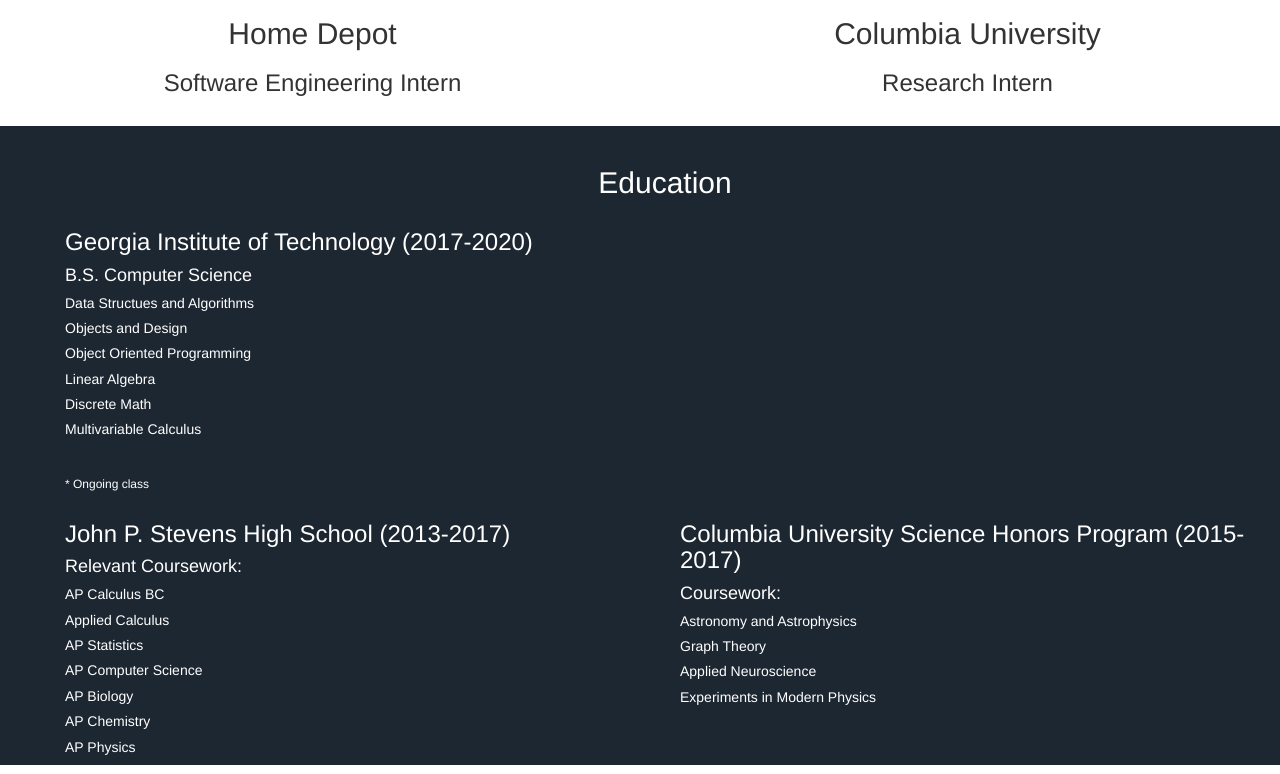
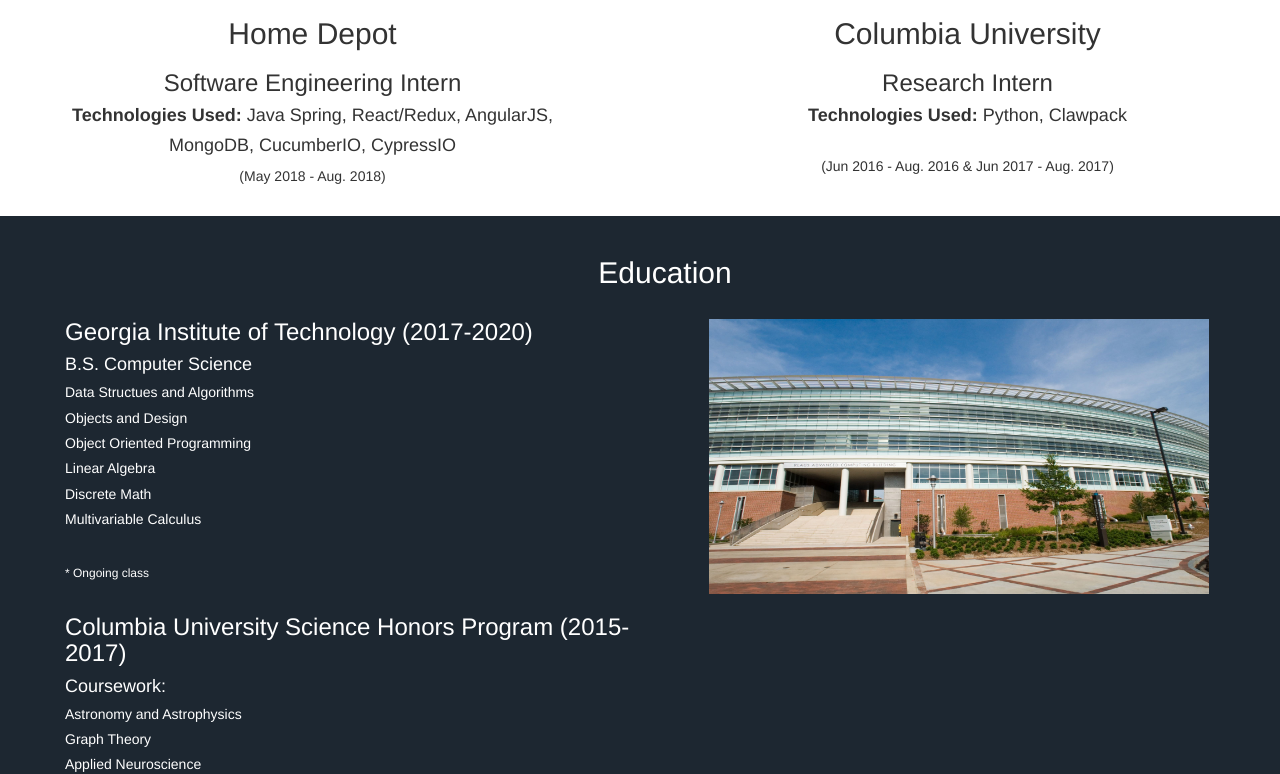
Before and after one commit to ArnabDey/ArnabDey.github.io, a plain HTML site: page index.html in a window 1280 px wide. Shown: the part 1451-2225 px from the top of the page. Drawn offline with nearby package versions, Linux system fonts and the light colour scheme.

Commit message:
Updated education section

```diff
--- a/index.html
+++ b/index.html
@@ -83,12 +83,18 @@
 				    <div class ="col-xs-6 experienceContent">
 						<img src = "images/home-depot-logo.png" alt = "Home Depot" id = "links" height = "100" width = "100">
 						<h2> Home Depot </h2>
-						<h3> Software Engineering Intern </h3>
+						<h3> Software Engineering Intern</h3>
+						<h4> <strong> Technologies Used: </strong> Java Spring, React/Redux, AngularJS, </h4>
+						<h4> MongoDB, CucumberIO, CypressIO</h4>
+						<p>(May 2018 - Aug. 2018) </p>
 					</div>
 					<div class = "col-xs-6 experienceContent">
 						<img src = "images/columbia-logo.png" alt = "Home Depot" id = "links" height = "100" width = "200">
 						<h2> Columbia University </h2>
-						<h3> Research Intern </h3>
+						<h3> Research Intern</h3>
+						<h4> <strong> Technologies Used: </strong>Python, Clawpack </h4>
+						<br/>
+						<p>(Jun 2016 - Aug. 2016 & Jun 2017 - Aug. 2017) </p>
 					</div>
 				</div>
 				<br>
@@ -110,19 +116,12 @@
 								<br/>
 								<h6> * Ongoing class </h6>
 							</div>
+							<div class = "col-xs-6">
+								<br/>
+								<img src = "images/klaus.jpg" alt = "CS" id = "links" height = "275" width = "500">
+							</div>
 						</div>
 						<div class="row">
-							    <div class ="col-xs-6">
-										<h3> John P. Stevens High School (2013-2017) </h3>
-											<h4> Relevant Coursework: </h4>
-											<h5> AP Calculus BC </h5>
-											<h5> Applied Calculus </h5>
-											<h5> AP Statistics </h5>
-											<h5> AP Computer Science </h5>
-											<h5> AP Biology </h5>
-											<h5> AP Chemistry </h5>
-											<h5> AP Physics  </h5>
-								</div>
 								<div class = "col-xs-6">
 									<h3> Columbia University Science Honors Program (2015-2017) </h3>
 									<h4> Coursework: </h4>
@@ -134,6 +133,7 @@
 						</div>
 					</div>
 				</div>
+				<br/>
 			</div>
 
 			</div>
```
Also changed, not shown: images/klaus.jpg (added).
